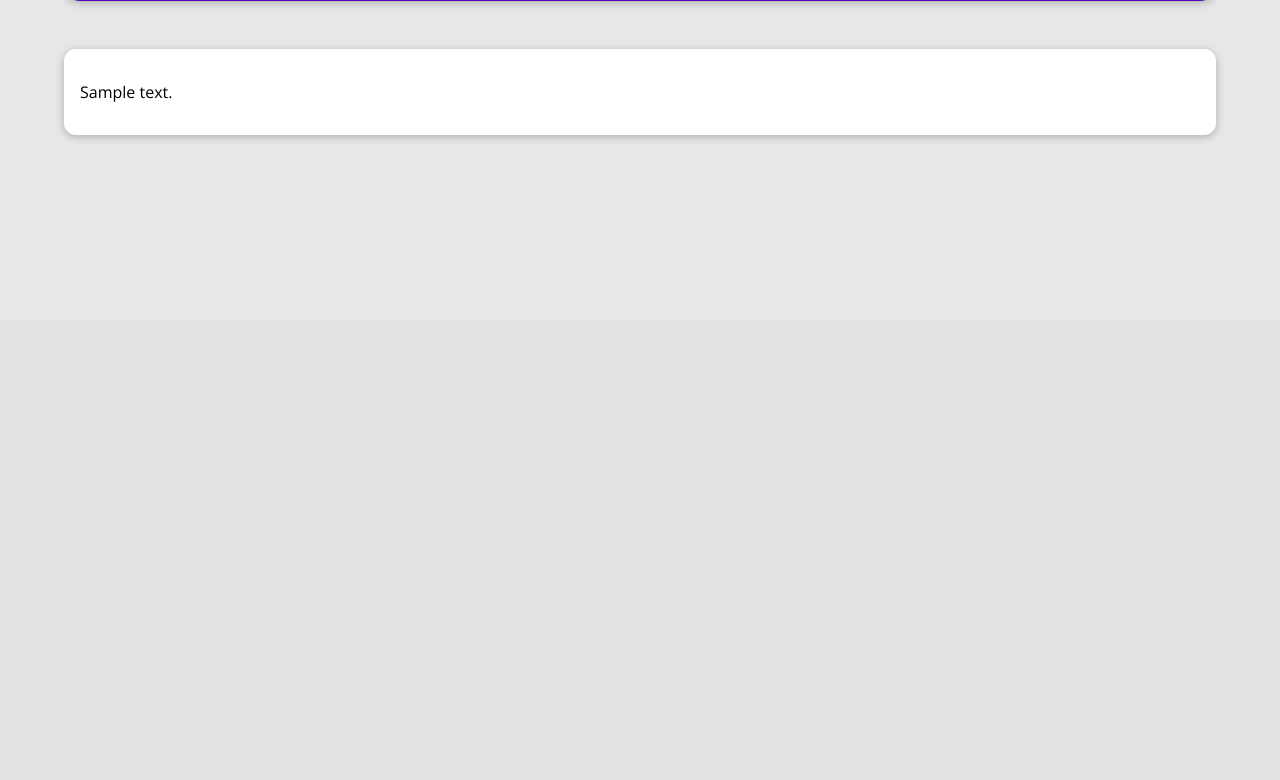
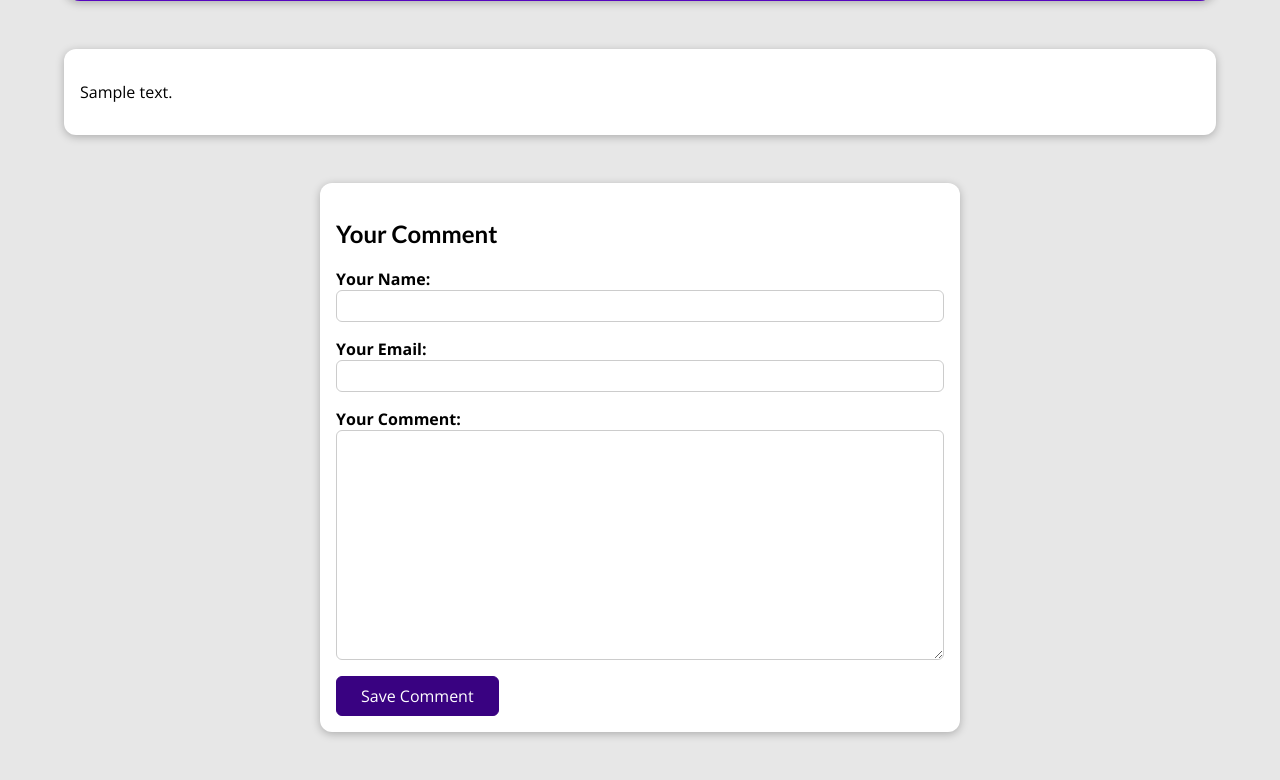
Before and after one commit to ShameemAkhtar111/django-site, a Django app: a page that uses blog/templates/blog/post-detail.html in a window 1280 px wide. Shown: the part 479-1259 px from the top of the page. Before the commit the page ends 618 px from the top, so only its background shows below. Run offline with Django 4.2, Linux system fonts and the light colour scheme; tables that the repository leaves empty hold one stand-in row (values such as "Sample post"); grey boxes marked "Sample" are stand-in pictures.

Commit message:
Adding image_field, class Views, comment form

```diff
--- /dev/null
+++ b/blog/forms.py
@@ -0,0 +1,13 @@
+from django import forms
+from .models import Comment
+
+
+class CommentForm(forms.ModelForm):
+    class Meta:
+        model = Comment
+        exclude = ["post"]
+        labels = {
+            "user_name": "Your Name",
+            "user_email": "Your Email",
+            "text": "Your Comment"
+        }
--- a/blog/models.py
+++ b/blog/models.py
@@ -21,13 +21,20 @@ class Author(models.Model):
         return self.full_name()
 
 
-
 class Post(models.Model):
     title = models.CharField(max_length=150)
     excerpt = models.CharField(max_length=200)
-    img_name = models.CharField(max_length=100)
+    # img_name = models.CharField(max_length=100)
+    image = models.ImageField(upload_to="posts", null=True)
     date = models.DateField(auto_now=True)
     slug = models.SlugField(unique=True)
     content = models.TextField(validators=[MinLengthValidator(10)])
     author = models.ForeignKey(Author, null=True, on_delete=models.SET_NULL, related_name="posts")
     tags = models.ManyToManyField(Tag)
+
+
+class Comment(models.Model):
+    user_name = models.CharField(max_length=120)
+    user_email = models.EmailField()
+    text = models.TextField(max_length=400)
+    post = models.ForeignKey(Post, on_delete=models.CASCADE, related_name="comments")
--- a/blog/static/blog/post-detail.css
+++ b/blog/static/blog/post-detail.css
@@ -73,3 +73,49 @@ main {
   padding: 0.5rem 1rem;
   border-radius: 8px;
 }
+
+#comment-form {
+    margin: 3rem auto;
+    width: 90%;
+    max-width: 40rem;
+    border-radius: 12px;
+    background-color: white;
+    box-shadow: 0 2px 8px rgba(0, 0, 0, 0.25);
+    padding: 1rem;
+}
+
+#comment-form button {
+    font: inherit;
+    background-color: #390281;
+    color: white;
+    border: 1px solid #390281;
+    padding: 0.5rem 1.5rem;
+    border-radius: 6px;
+    cursor: pointer;
+}
+
+#comment-form button:hover,
+#comment-form button:active {
+    background-color: #4f0ba7;
+    border-color: #4f0ba7;
+}
+
+.form-control {
+    margin-bottom: 1rem;
+}
+
+.form-control label {
+    font-weight: bold;
+    margin-bottom: 0.5rem
+    display: block;
+}
+
+.form-control input,
+.form-control textarea {
+    display: block;
+    width: 100%;
+    font: inherit;
+    padding: 0.25rem;
+    border-radius: 6px;
+    border: 1px solid #ccc;
+}
--- a/blog/templates/blog/includes/post.html
+++ b/blog/templates/blog/includes/post.html
@@ -1,8 +1,8 @@
-{% load static %}
+<!--{% load static %}-->
 <li>
     <article class="post">
         <a href="{%url 'post-detail-page' post.slug %}">
-            <img src="{% static 'blog/images/'|add:post.img_name %}" alt="{{post.title}}"/>
+            <img src="{{post.image.url}}" alt="{{post.title}}"/>
             <div class="post__content">
                 <h3>{{ post.title }}</h3>
                 <p>{{post.excerpt}}</p>
--- a/blog/templates/blog/post-detail.html
+++ b/blog/templates/blog/post-detail.html
@@ -15,7 +15,7 @@
         {%endfor%}
     </div>
     <article>
-        <img src="{% static 'blog/images/'|add:post.img_name %}" alt="{{post.title}}"/>
+        <img src="{{post.image.url}}" alt="{{post.title}}"/>
         <address>By <a href="mailto:{{ post.author.email }}">{{post.author | title}}</a></address>
         <div>Last Updated <time>{{post.date| date:"d M Y"}}</time></div>
     </article>
@@ -23,4 +23,18 @@
 <main>
     {{post.content | linebreaks}}
 </main>
+<section id="comment-form">
+    <h2>Your Comment</h2>
+    <form>
+        {% csrf_token %}
+        {% for form_field in comment_form %}
+        <div class="form-control">
+            {{form_field.label_tag}}
+            {{form_field}}
+            {{form_field.errors}}
+        </div>
+        {% endfor %}
+        <button>Save Comment</button>
+    </form>
+</section>
 {% endblock %}
--- a/blog/urls.py
+++ b/blog/urls.py
@@ -3,7 +3,7 @@ from . import views
 
 
 urlpatterns = [
-    path("", views.starting_page, name="starting-page"),
-    path("posts", views.posts, name="posts-page"),
-    path("posts/<slug:slug>", views.posts_details, name="post-detail-page"),
+    path("", views.StartingView.as_view(), name="starting-page"),
+    path("posts", views.PostView.as_view(), name="posts-page"),
+    path("posts/<slug:slug>", views.PostDetailsView.as_view(), name="post-detail-page"),
 ]
--- a/blog/views.py
+++ b/blog/views.py
@@ -1,8 +1,23 @@
 from django.shortcuts import render,get_object_or_404
 from .models import Post
+from django.views.generic.base import TemplateView
+from django.views.generic import ListView, DetailView
+from .forms import CommentForm
 
-# Create your views here.
 
+class StartingView(ListView):
+    template_name = "blog/index.html"
+    model = Post
+    ordering = ["-date"]
+    context_object_name = "posts"
+
+    def get_queryset(self):
+        base_query = super().get_queryset()
+        data = base_query[:3]
+        return data
+
+
+# Used the above class based view(StartingView) instead of this method
 def starting_page(request):
     latest_posts = Post.objects.all().order_by("-date")[:3]
     ## all_posts.sort(key=lambda x : x["date"])
@@ -13,6 +28,14 @@ def starting_page(request):
     })
 
 
+class PostView(ListView):
+    template_name = "blog/all-posts.html"
+    model = Post
+    context_object_name = "all_posts"
+    ordering = ["-date"]
+
+
+# Used the above class based view (PostView) instead of this method based view
 def posts(request):
     all_posts = Post.objects.all().order_by("-date")
     return render(request, "blog/all-posts.html", {
@@ -20,6 +43,18 @@ def posts(request):
     })
 
 
+class PostDetailsView(DetailView):
+    template_name = "blog/post-detail.html"
+    model = Post
+
+    def get_context_data(self, **kwargs):
+        context = super().get_context_data(**kwargs)
+        context["post_tags"] = self.object.tags.all()
+        context["comment_form"] = CommentForm()
+        return context
+
+
+# Used the above class based view (PostDetailsView) instead of this method based view
 def posts_details(request, slug):
     # identified_post = next(post for post in all_posts if post['slug'] == slug)
     # identified_post = Post.objects.get(slug=slug)     #same as the below line
--- a/my_site/settings.py
+++ b/my_site/settings.py
@@ -127,3 +127,5 @@ STATICFILES_DIR = [
 # https://docs.djangoproject.com/en/4.2/ref/settings/#default-auto-field
 
 DEFAULT_AUTO_FIELD = 'django.db.models.BigAutoField'
+MEDIA_ROOT = BASE_DIR / "uploads"
+MEDIA_URL = "/files/"
--- a/my_site/urls.py
+++ b/my_site/urls.py
@@ -16,8 +16,10 @@ Including another URLconf
 """
 from django.contrib import admin
 from django.urls import path, include
+from django.conf.urls.static import static
+from django.conf import settings
 
 urlpatterns = [
     path('admin/', admin.site.urls),
     path('', include("blog.urls"))
-]
+] + static(settings.MEDIA_URL, document_root=settings.MEDIA_ROOT)
```
